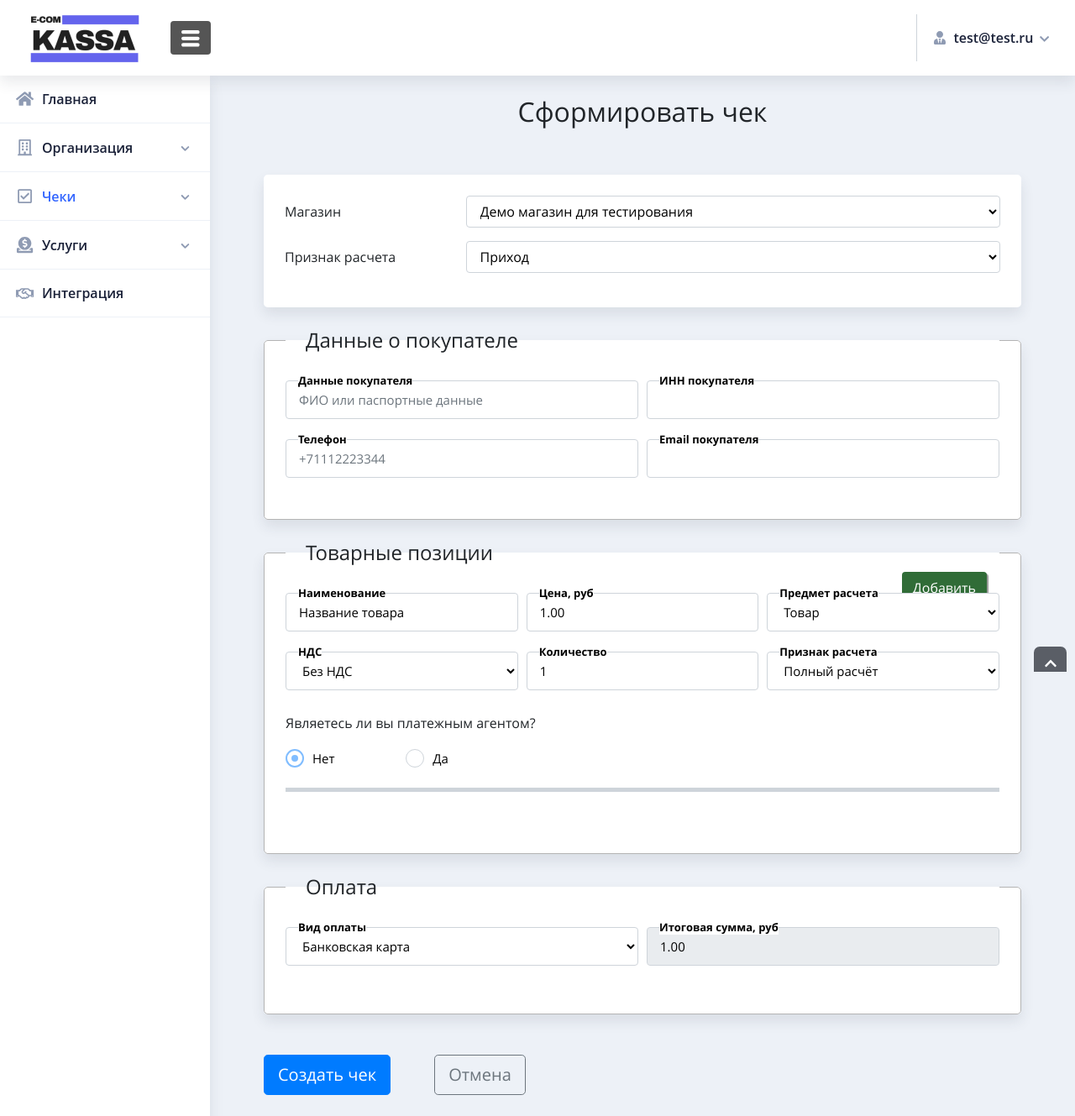
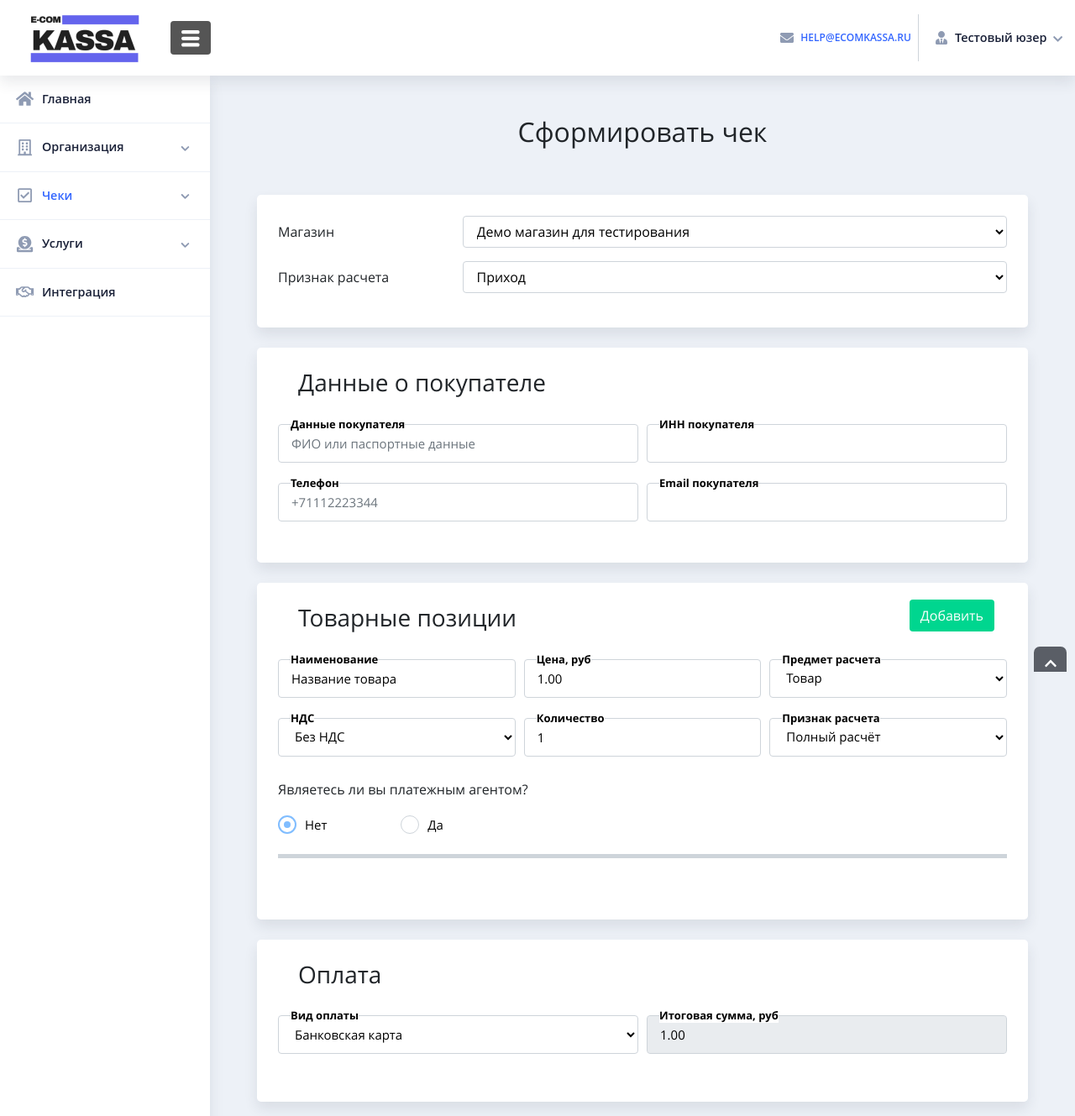
Before and after one commit to ANSNEKIT/ecom_new_lk, a website: page source/index.html in a window 1280 px wide. Shown: the top 1329 px of the page at 84% size. Drawn offline with nearby package versions, Linux system fonts and the light colour scheme.

Commit message:
Исправлены недочеты дизайна

```diff
--- a/source/index.html
+++ b/source/index.html
@@ -42,13 +42,19 @@
       </button>
       <!--<span class="labelForButtonMenu">Меню</span>-->
     </div>
-    <nav class="nav mr-3 ml-auto topNavbar">
+    <nav class="nav ml-auto topNavbar">
       <ul class="nav userMenu">
+        <li class="navParent navParent--active">
+          <a href="mailto:help@ecomkassa.ru" class="nav-link mailTo">
+            <span class="fas fa-envelope leftIcon"></span>
+            <span class="menuTitle">HELP@ECOMKASSA.RU</span>
+          </a>
+        </li>
         <li class="dropdown navParent">
           <a class="nav-link" href="#" id="topHiddenMenu" role="button" data-toggle="dropdown"
              aria-haspopup="true" aria-expanded="false">
             <span class="fas fa-user-tie leftIcon"></span>
-            <span class="menuTitle">test@test.ru</span>
+            <span class="menuTitle">Тестовый юзер</span>
             <span class="arrow">
               <i class="fas fa-chevron-down js-icon"></i>
             </span>
@@ -119,8 +125,8 @@
               </span>
              </a>
             <ul class="menuItems collapse" id="collapse-menu_1">
-              <li class="menuItem"><a href="#"><span class="menuTitle">Точка продаж 1</span></a></li>
-              <li class="menuItem"><a href="#"><span class="menuTitle">Точка продаж 2</span></a></li>
+              <li class="menuItem"><a href="#" class="nav-link"><span class="menuTitle">Точка продаж 1</span></a></li>
+              <li class="menuItem"><a href="#" class="nav-link"><span class="menuTitle">Точка продаж 2</span></a></li>
             </ul>
           </li>
           <li class="navParent navParent--active">
@@ -167,27 +173,27 @@
             </a>
             <ul class="menuItems collapse" id="collapse-menu_3">
               <li class="menuItem">
-                <a href="#">
+                <a href="#" class="nav-link">
                   <span class="menuTitle">Витрина тарифов</span>
                 </a>
               </li>
               <li class="menuItem">
-                <a href="#">
+                <a href="#" class="nav-link">
                   <span class="menuTitle">Витрина касс</span>
                 </a>
               </li>
               <li class="menuItem">
-                <a href="#">
+                <a href="#" class="nav-link">
                   <span class="menuTitle">Витрина доп услуг</span>
                 </a>
               </li>
               <li class="menuItem">
-                <a href="#">
+                <a href="#" class="nav-link">
                   <span class="menuTitle">Витрина лицензий</span>
                 </a>
               </li>
               <li class="menuItem">
-                <a href="#">
+                <a href="#" class="nav-link">
                   <span class="menuTitle">Баланс</span>
                 </a>
               </li>
@@ -240,7 +246,7 @@
 
     <main class="mainContent">
       <form action="GET" method="get" class="addCheckForm">
-        <h2 class="page-header text-center pt-4 pb-5">Сформировать чек</h2>
+        <h2 class="page-header text-center pt-5 pb-5">Сформировать чек</h2>
         <fieldset class="FormGroup1 mb-4">
 
           <div class="form-group form-row">
@@ -275,7 +281,8 @@
         </fieldset>
 
         <fieldset class="FormGroup2 mb-4">
-          <legend class="pl-4">Данные о покупателе</legend>
+          <!--<legend class="pl-4">Данные о покупателе</legend>-->
+          <h3 class="pl-4 pb-4">Данные о покупателе</h3>
 
           <div class="form-row">
             <div class="col-md-6 mb-4 inp-group">
@@ -310,7 +317,8 @@
         </fieldset>
 
         <fieldset class="FormGroupProduct mb-4">
-          <legend class="pl-4">Товарные позиции</legend>
+          <!--<legend class="pl-4">Товарные позиции</legend>-->
+          <h3 class="pl-4 pb-4">Товарные позиции</h3>
           <div class="btnAddPosition">
             <button type="button" class="btn btn-add" name="action" value="add.item">Добавить</button>
           </div>
@@ -496,7 +504,8 @@
         </fieldset>
 
         <fieldset class="FormGroup4 mb-5">
-          <legend class="pl-4">Оплата</legend>
+          <!--<legend class="pl-4">Оплата</legend>-->
+          <h3 class="pl-4 pb-4">Оплата</h3>
           <div class="form-group form-row">
             <div class="col-md-6 mb-3 inp-group">
               <select class="form-control inp-form" id="payments_0_type" name="payments[0].type">
--- a/source/js/index.js
+++ b/source/js/index.js
@@ -111,10 +111,11 @@ checkGroupPosition.addEventListener("click", (evt) => {
         //console.log(elemItems_btnRemove);
 
         checkGroupPosition.append(clone);
-
+eee
     } else if (e.classList.contains("btn-remove")) {
         e.parentNode.parentNode.remove();
         countPosition -= 1;
+        checkSumm();
     } else if (e.classList.contains("js-AgentTrue")) {
         if (e.parentNode.childNodes[1].checked === true) {
             e.parentNode.parentNode.parentNode.nextSibling.nextSibling.classList.remove("visuallyHidden");
@@ -130,7 +131,9 @@ checkGroupPosition.addEventListener("click", (evt) => {
     }
 });
 
-checkGroupPosition.addEventListener("change", () => {
+checkGroupPosition.addEventListener("change", checkSumm);
+
+function checkSumm () {
     let priceInput = jQuery('.js-price');
     let countInput = jQuery('.js-count');
     let totalSumElem = jQuery('#payments_0_amount');
@@ -151,7 +154,7 @@ checkGroupPosition.addEventListener("change", () => {
 
     }
     totalSumElem.val(totalSum);
-});
+}
 
 toggleLeftMenu.addEventListener("click", () => {
     let leftMenu = $("aside.menu");
--- a/source/sass/_variables.scss
+++ b/source/sass/_variables.scss
@@ -20,15 +20,15 @@ $focus-color: #80bdff; // Цвет активного поля
 
 // Цвета кнопок
 $btn-add-color: $white;
-$btn-add-color-hover: black;
-$bgc-btn-add: #306C37;
-$bgc-btn-add-hover: #7EB685;
+$btn-add-color-hover: $white;
+$bgc-btn-add: #00d68f;
+$bgc-btn-add-hover: #2ce69b;
 $btn-shadow-add: #0b2e13;
 
 $btn-del-color: $white;
-$btn-del-color-hover: black;
-$bgc-btn-del: #8C413E;
-$bgc-btn-del-hover: #C58C89;
+$btn-del-color-hover: $white;
+$bgc-btn-del: #ff3d71;
+$bgc-btn-del-hover: #ff708d;
 $btn-shadow-del: #721c24;
 
 // ====== Блок меню =======
--- a/source/sass/blocks/check-form.scss
+++ b/source/sass/blocks/check-form.scss
@@ -4,10 +4,10 @@
 .mainContent {
   flex-grow: 1;
 
-  padding: 0 4rem;
+  padding: 0 3.5rem;
 
   @media (max-width: 992px) {
-    padding: 0 3rem;
+    padding: 0 2.5rem;
   }
 }
 .page-header {
@@ -20,12 +20,8 @@
   border-radius: 5px;
 }
 
-.FormGroup1 {
+.FormGroup1, .FormGroup2, .FormGroup4, .FormGroupProduct {
   padding: 25px;
-}
-
-.FormGroupProduct {
-
 }
 
 .form-control:focus {
@@ -78,11 +74,6 @@
   }
 }
 
-.FormGroup2, .FormGroup4, .FormGroupProduct {
-  border: 1px solid $border-fieldset;
-  padding: 25px;
-}
-
 .label-required {
   color: $border-invalid;
 }
@@ -93,14 +84,15 @@
 
 .FormGroupProduct .btnAddPosition {
   position: absolute;
-  top: 0;
+  //top: 0;
+  top: 20px;
   right: 40px;
 }
 
 .btn-remove {
   color: $btn-del-color;
   background-color: $bgc-btn-del;
-  box-shadow: 2px 2px 0 0 rgba(0, 0, 0, 0.3);
+  //box-shadow: 2px 2px 0 0 rgba(0, 0, 0, 0.3);
   &:hover {
     color: $btn-del-color-hover;
     background-color: $bgc-btn-del-hover;
@@ -110,7 +102,7 @@
 .btn-add {
   color: $btn-add-color;
   background-color: $bgc-btn-add;
-  box-shadow: 2px 2px 1px 0 rgba(0, 0, 0, 0.4);
+ // box-shadow: 2px 2px 1px 0 rgba(0, 0, 0, 0.4);
   &:hover {
     color: $btn-add-color-hover;
     background-color: $bgc-btn-add-hover;
@@ -178,7 +170,8 @@
 @-moz-document url-prefix() {
   .FormGroupProduct .btnAddPosition {
     position: absolute;
-    top: -40px;
+    //top: -40px;
+    top: 20px;
     right: 40px;
   }
 }
--- a/source/sass/blocks/menu.scss
+++ b/source/sass/blocks/menu.scss
@@ -8,6 +8,7 @@
   width: 250px;
   //max-width: 250px;
   overflow-y: auto;
+  visibility: hidden;
 
   padding: 0;
   margin: 0;
@@ -16,7 +17,7 @@
   background-color: $white;
   box-shadow: 0 0.5rem 1rem 0 $shadow-global;
 
-  z-index: 10;
+  z-index: -100;
 
   transition-property: margin-left, margin-top;
   transition-duration: .3s;
@@ -24,18 +25,25 @@
   transition-delay: initial;
 
   &--active {
+    z-index: 10;
+    visibility: visible;
     margin-left: 0;
   }
 
   @media (max-width: 992px) {
+    justify-content: flex-start;
+
+    width: 100%;
+
     margin-top: -285px;
-    justify-content: flex-start;
-    width: 100%;
     margin-left: 0;
+    visibility: hidden;
     z-index: -100;
 
     &--active {
       z-index: 10;
+      visibility: visible;
+
       margin-top: 0;
     }
   }
@@ -48,11 +56,11 @@
   border-bottom: 1px solid $bd-menu;
 }
 
-.navParent > .nav-link {
+.menu .navParent > .nav-link {
   display: flex;
 
   font-family: "Open Sans", sans-serif;
-  font-size: 1rem;
+  font-size: 0.9rem;
   font-weight: 600;
   line-height: 1.5rem;
 
@@ -73,10 +81,9 @@
       background-color: $bg-menu;
     }
   }
-
 }
 
-.navParent--active > .nav-link {
+.menu .navParent--active .nav-link {
   color: $color-active;
 }
 
@@ -115,9 +122,9 @@
 }
 
 //--------Меню второго уровня
-.menuItems {
+.menu .menuItems {
   margin: 0;
-  padding: 0 1.125rem;
+  padding: 0 0.625rem;
   list-style: none;
   overflow: hidden;
 }
@@ -137,7 +144,7 @@
   }
 }
 
-.menuItems > .menuItem a {
+.menuItems > .menuItem .nav-link {
   display: flex;
   //justify-content: center;
 
--- a/source/sass/blocks/top-navbar.scss
+++ b/source/sass/blocks/top-navbar.scss
@@ -68,6 +68,7 @@
 }
 
 .userMenu .navParent {
+  display: flex;
   border-bottom: none;
 }
 
@@ -76,8 +77,8 @@
   padding: 0;
 }
 
-.menuItems .menuItem {
-  padding: 0.25rem 1rem;
+.userMenu .menuItems .menuItem {
+  padding: 0;
 }
 
 .userMenu .nav-link .leftIcon {
@@ -88,3 +89,36 @@
   vertical-align: middle;
   color: $icon-color;
 }
+
+.userMenu .nav-link {
+  display: flex;
+
+  font-family: "Open Sans", sans-serif;
+  font-size: 0.9rem;
+  font-weight: 600;
+  line-height: 1.5rem;
+
+  color: $menu-li;
+  white-space: nowrap;
+  text-overflow: ellipsis;
+  cursor: pointer;
+  align-items: center;
+
+  padding: 1rem .5rem 1rem 1.2rem;
+
+  &:hover {
+    color: $menu-li-hover;
+  }
+
+  @media (max-width: 992px) {
+    &:hover {
+      background-color: $bg-menu;
+    }
+  }
+}
+
+.userMenu .mailTo {
+  font-size: .75rem;
+  line-height: 1rem;
+  color: $color-active;
+}
```
Also changed, not shown: source/css/style.css, source/css/style.min.css.
